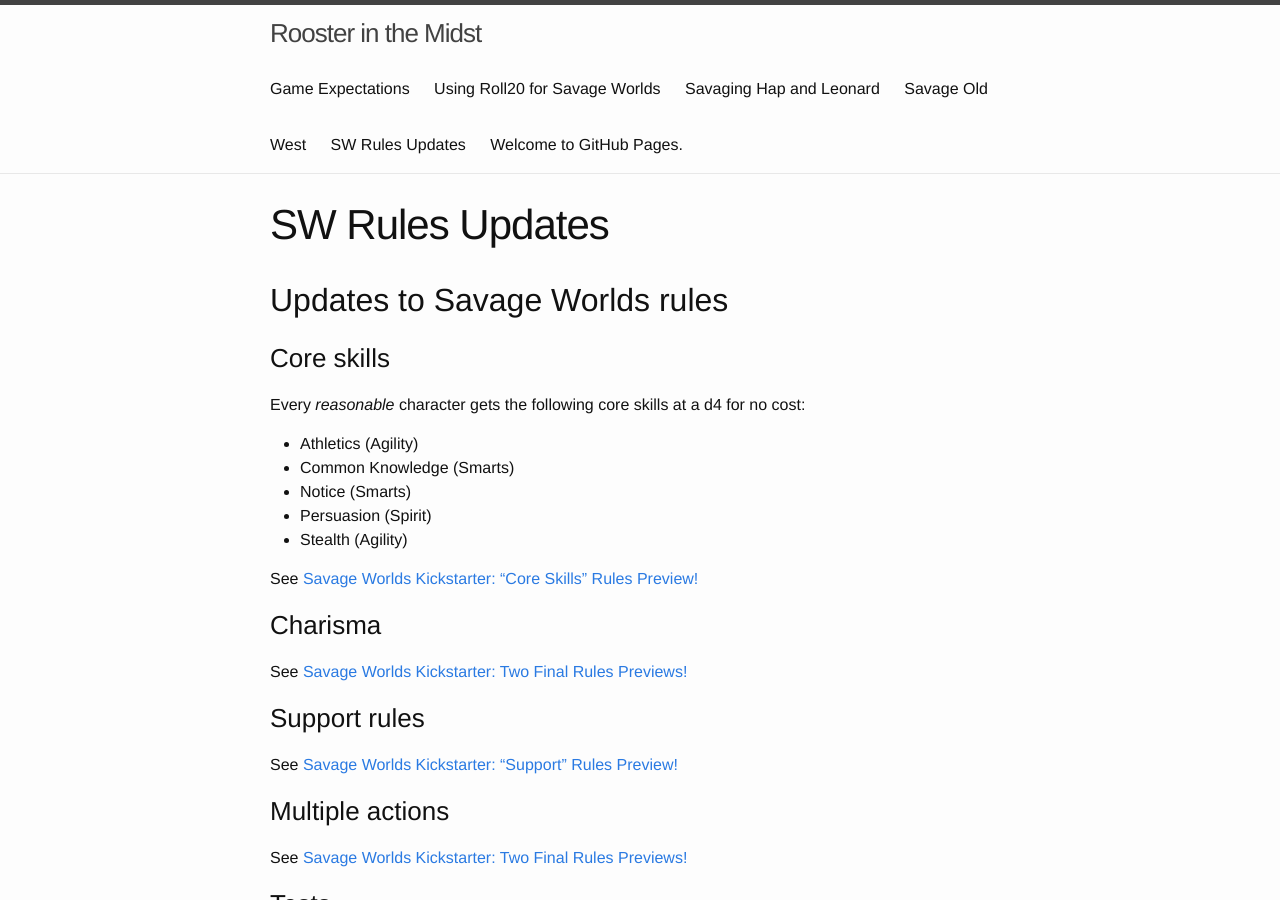
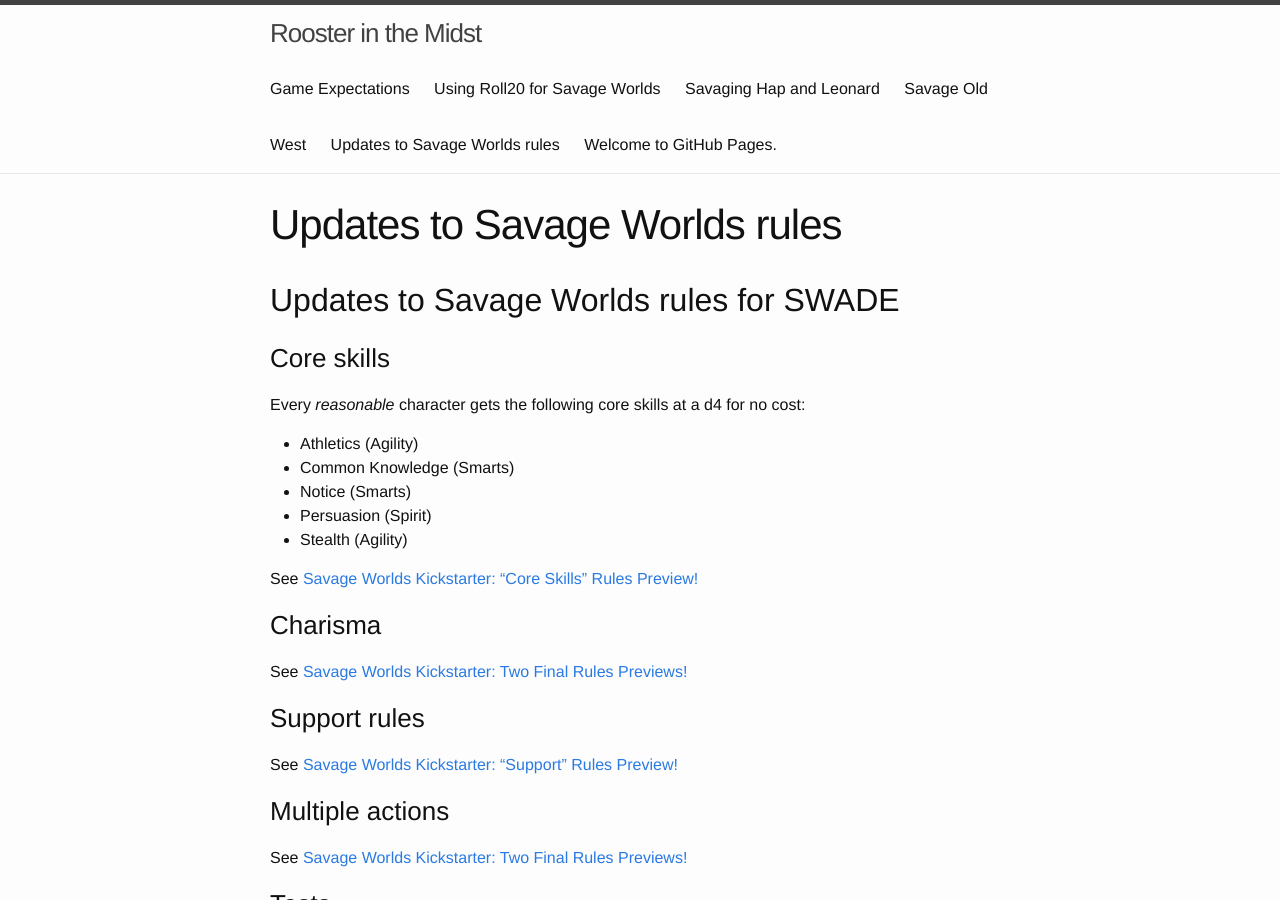
Before and after one commit to achall36/RoxvilleRooster.github.io, a Jekyll site: the page built from swade-rules-summary.md, in a window 1280 px wide and 900 px high. Built offline with Jekyll 4.4.1, drawn with Linux system fonts in a browser that asks for light colours.

Commit message:
Update swade-rules-summary.md

```diff
--- a/swade-rules-summary.md
+++ b/swade-rules-summary.md
@@ -1,10 +1,10 @@
 ---
-title: SW Rules Updates
+title: Updates to Savage Worlds rules
 layout: page
 permalink: /swade_rules/
 ---
 
-## Updates to Savage Worlds rules
+## Updates to Savage Worlds rules for SWADE
 
 ### Core skills
 
```
